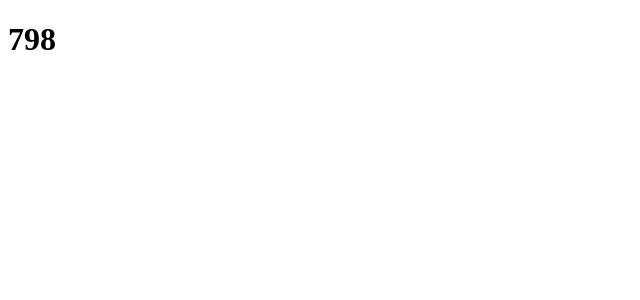
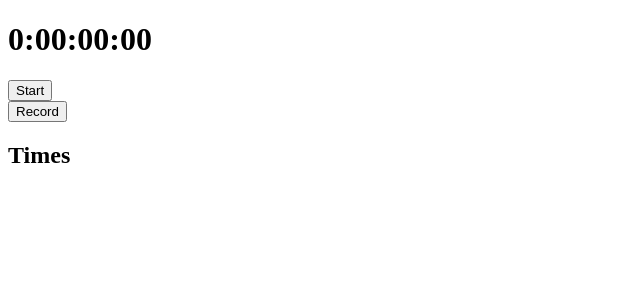
Before and after one commit to ResistingGuide4/Race-Manager, a Next.js app: page /race-recorder in a window 1280 px wide. Shown: the top 300 px of the page, without its empty margins (0-640 px from the left). Built offline with nearby package versions, Linux system fonts and the light colour scheme.

Commit message:
Add start/stop button and a working leaderboard/record keeper

```diff
--- /dev/null
+++ b/src/components/RaceTimes.js
@@ -0,0 +1,28 @@
+import { useState } from "react";
+function RaceTimes( {hours, minutes, seconds, milliseconds} ) {
+
+  const [times, setTimes] = useState([]);
+  function recordTime() {
+      const insertAt = times.length; // Could be any index
+      const nextTimes = [
+        // Items before the insertion point:
+        ...times.slice(0, insertAt),
+        // New item:
+          `${hours}:${minutes.toString().padStart(2, "0")}:${seconds.toString().padStart(2, "0")}:${milliseconds.toString().padStart(2, "0")}`,
+        // Items after the insertion point:
+        ...times.slice(insertAt)
+      ];
+      setTimes(nextTimes);
+  }
+  return (
+      <>
+          <button onClick={recordTime}>Record</button>
+          <h2>Times</h2>
+          <div>{times.map((record, recordIndex) => {
+            return <div key={recordIndex}><b>{recordIndex+1}: </b>{record}</div>
+          })}</div>
+      </>
+  )
+}
+
+export default RaceTimes;
--- a/src/components/Timer.js
+++ /dev/null
@@ -1,11 +0,0 @@
-import { useEffect, useRef, useState } from 'react'; '../components/Timer';
-
-export default function Timer( {pRef} ) {
-    const [currentTime, setTime] = useState(0);
-    // console.log( stopWatch)
-    useEffect(() => {
-        let interval = setInterval(() => setTime(currentTime + 1), 10);
-        return () => clearInterval(interval);
-    });
-    return <h1 ref={pRef} id='stopWatch'>{currentTime}</h1>
-}
--- a/src/pages/race-recorder.js
+++ b/src/pages/race-recorder.js
@@ -1,54 +1,39 @@
 import Head from 'next/head';
-import { useState, useEffect, useRef } from 'react';
-import Timer from '../components/Timer';
+import { useState, useEffect } from 'react';
+import RaceTimes from '../components/RaceTimes';
 
 function RaceRecorder() {
+    const [currentTime, setTime] = useState(0);
+    const [isTimerRunning, setIsTimerRunning] = useState(false);
 
-    const stopWatch = useRef(null );
-    console.log(stopWatch)
-    const currentTime = stopWatch.current;
+    function startAndStop() {
+        setIsTimerRunning(!isTimerRunning);
+    }
+
+    useEffect(() => {
+        let interval;
+        if (isTimerRunning) {interval = setInterval(() => setTime(currentTime + 1), 10)}
+        return () => clearInterval(interval);
+    }, [isTimerRunning, currentTime]);
 
     const hours = Math.floor(currentTime / 360000);
     const minutes = Math.floor((currentTime % 360000) / 6000);
     const seconds = Math.floor((currentTime % 6000) / 100);
     const milliseconds = currentTime % 100;
-
     return (
         <>
             <Head>
                 <title>Race Recorder</title>
             </Head>
-            <Timer pRef={stopWatch} />
-
+            <h1 id='stopWatch'>{`${hours}:${minutes.toString().padStart(2, "0")}:${seconds.toString().padStart(2, "0")}:${milliseconds.toString().padStart(2, "0")}`}</h1>
+            <div>
+                {isTimerRunning ? <button onClick={startAndStop}>Stop</button> : <button onClick={startAndStop}>Start</button>}
+            </div>
+            <RaceTimes hours={hours} minutes={minutes} seconds={seconds} milliseconds={milliseconds} />
         </>
     );
 }
 
-function RaceTimes( {hours, minutes, seconds, milliseconds} ) {
 
-    const [times, setTimes] = useState([]);
-    function recordTime() {
-        const insertAt = times.length; // Could be any index
-        const nextTimes = [
-          // Items before the insertion point:
-          ...times.slice(0, insertAt),
-          // New item:
-            `${hours}:
-            ${minutes.toString().padStart(2, "0")}:
-            ${seconds.toString().padStart(2, "0")}:
-            ${milliseconds.toString().padStart(2, "0")}`,
-          // Items after the insertion point:
-          ...times.slice(insertAt)
-        ];
-        setTimes(nextTimes);
-    }
-    return (
-        <>
-            <button onClick={recordTime()}>Record</button>
-            <h2>Times</h2>
-            <div>hi</div>
-        </>
-    )
-}
 
 export default RaceRecorder;
```
